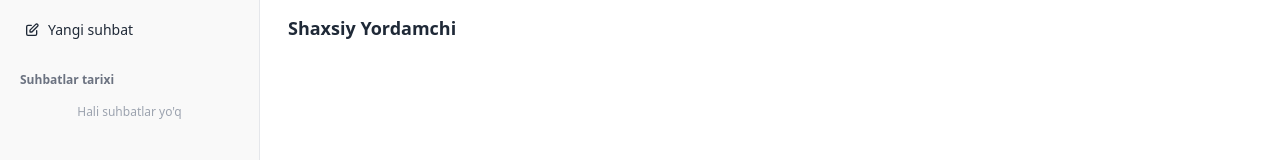
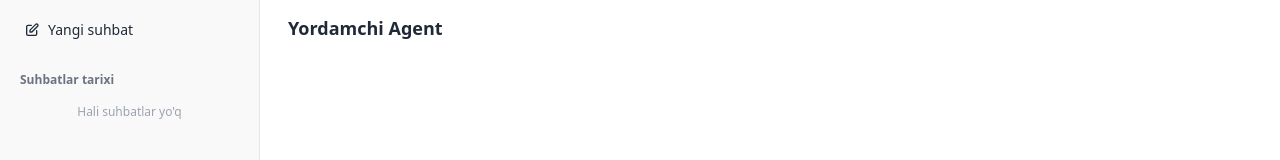
Before and after one commit to nuralivafoyev02/rule-based-agent, a Vue app: page / in a window 1280 px wide. Shown: the top 160 px of the page. Built offline with nearby package versions, Linux system fonts and the light colour scheme.

Commit message:
style: update UI typography, application title, and interface branding labels

```diff
--- a/index.html
+++ b/index.html
@@ -4,7 +4,7 @@
 <head>
     <meta charset="UTF-8" />
     <meta name="viewport" content="width=device-width, initial-scale=1.0" />
-    <title>Rule-Based Agentic AI</title>
+    <title>Yordamchi Agent</title>
 </head>
 
 <body>
--- a/src/components/ChatInterface.vue
+++ b/src/components/ChatInterface.vue
@@ -71,7 +71,7 @@
             <header class="h-14 flex items-center justify-between px-4 sticky top-0 bg-white z-10">
                 <div
                     class="flex items-center gap-2 font-semibold text-lg text-gray-800 cursor-pointer hover:bg-gray-100 px-3 py-1.5 rounded-lg transition-colors">
-                    Shaxsiy Yordamchi
+                    Yordamchi Agent
                 </div>
                 <!-- Premium tugmalari mutlaqo olib tashlandi -->
             </header>
--- a/src/components/Skeleton.vue
+++ b/src/components/Skeleton.vue
@@ -1,6 +1,6 @@
 <template>
     <div class="flex items-center py-2 px-1">
-        <div class="text-[15px] font-bold tracking-wide text-shimmer select-none">
+        <div class="text-[15px] font-normal tracking-wide text-shimmer select-none">
             {{ currentWord }}
         </div>
     </div>
```
